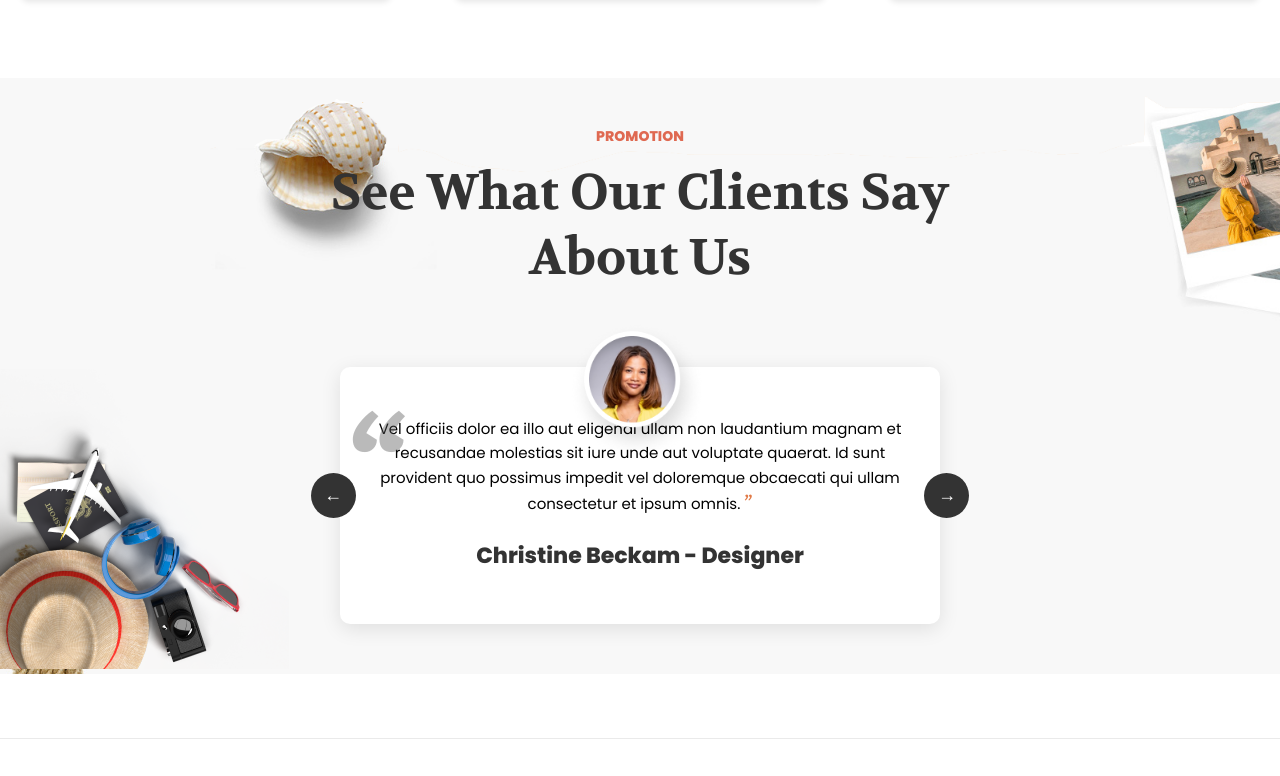
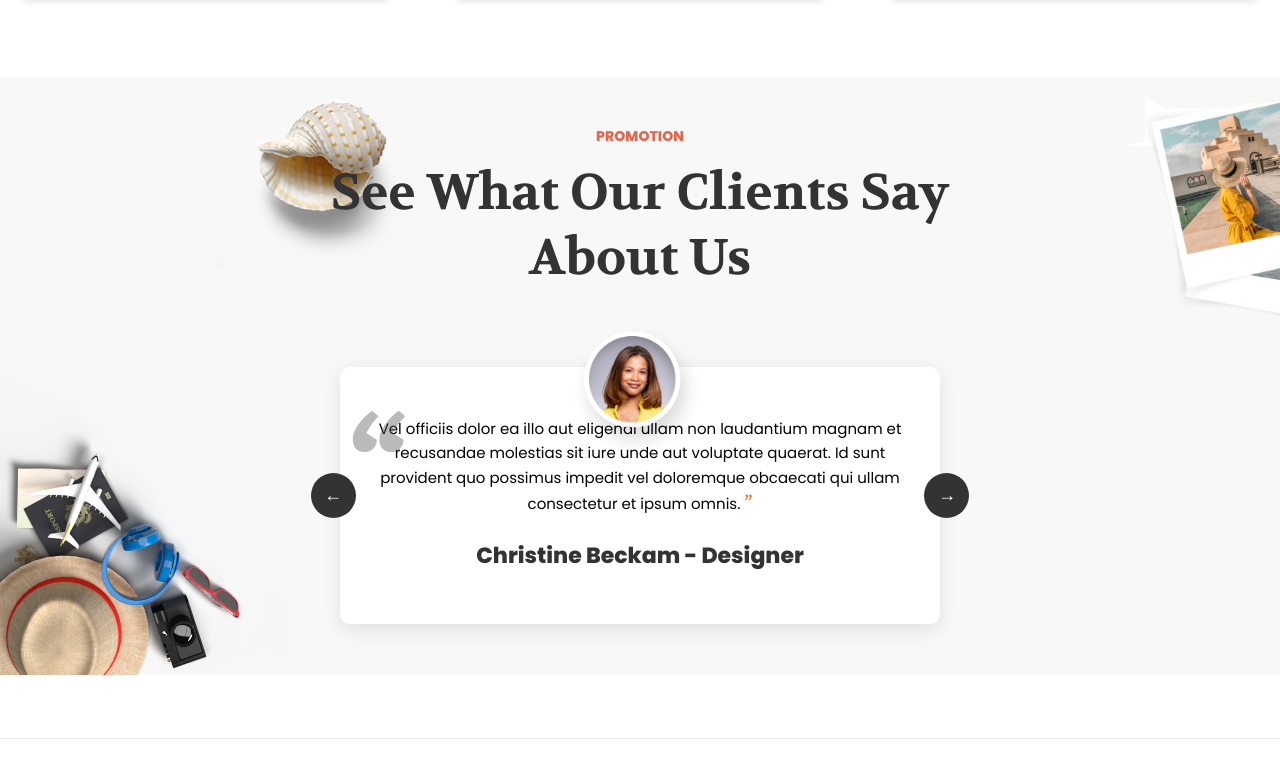
Before and after one commit to masterSahil/Figma-Project, a plain HTML site: page index.html in a window 1280 px wide. Shown: the part 4805-5581 px from the top of the page. Drawn offline with Linux system fonts and the light colour scheme.

Commit message:
Update style.css

```diff
--- a/Assets/css/style.css
+++ b/Assets/css/style.css
@@ -764,7 +764,7 @@ header nav{
     position: relative;
     &::after{
         position: absolute;
-        bottom: 0;
+        bottom: -6px;
         left: 0;
         content: url('../Img/testimonials/Travel_Concepts_2\ 1.png');
     }
```
